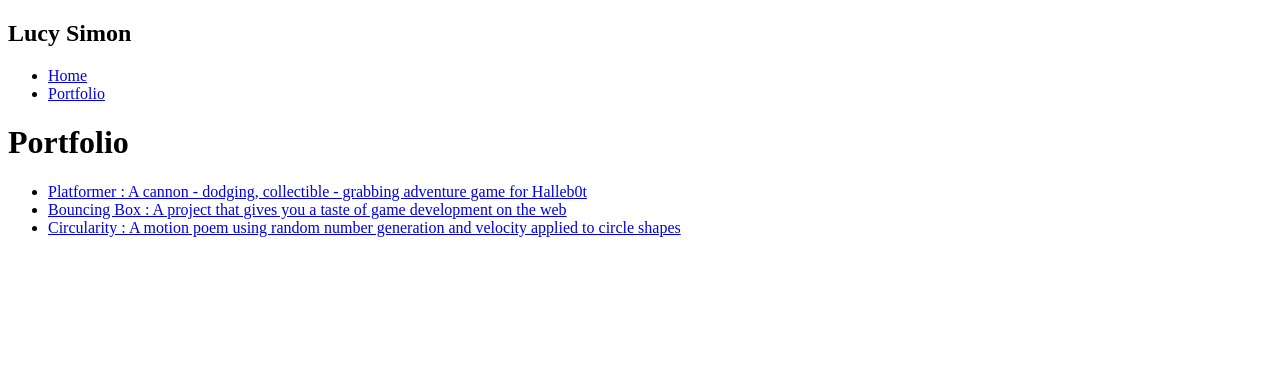
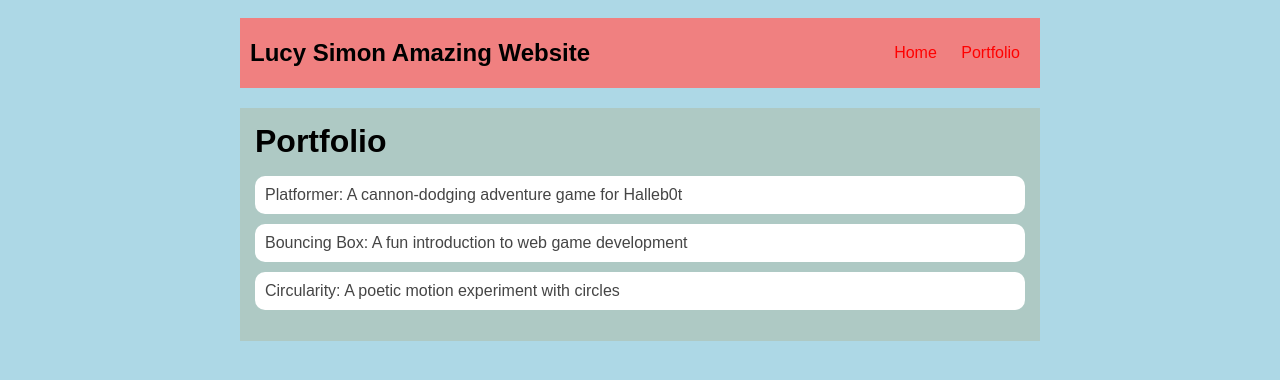
Before and after one commit to LucySimon8309939/LucySimon8309939.github.io, a plain HTML site: page portfolio.html in a window 1280 px wide. Drawn offline with Linux system fonts and the light colour scheme.

Commit message:
10/8 update

```diff
--- a/portfolio.html
+++ b/portfolio.html
@@ -1,29 +1,40 @@
-<!DOCTYPE HTML>
+<!DOCTYPE html>
 <html>
-    <head> <title>Lucy Simon's Computer Science Website</title>
-      <link rel="stylesheet" href="style.css">
+  <head>
+     <title> Lucy Simon Computer Science Website</title>
+     <link rel="stylesheet" href="style.css" />
   </head>
 
+
   <body>
+    <!-- All content goes here -->
     <div id="all-contents">
        <nav>
-          <h1>Lucy Simon</h1>
+        <h1> Lucy Simon Amazing Website</h1>
           <ul id="nav-ul">
             <li class="nav-li">
-               <a class="nav-a" href="index.html">Home</a>
+  <a href="index.html">Home</a>
 </li>
 <li class="nav-li">
-               <a class="nav-a" href="portfolio.html">Portfolio</a>
+  <a href="portfolio.html">Portfolio</a>
 </li>
 </ul>
   </nav>
+
+
   <main>
   <div class="content">
     <h1>Portfolio</h1>
     <ul id="portfolio">
-              <li><a href="projects/platformer/">Platformer : A cannon - dodging, collectible - grabbing adventure game for Halleb0t</a></li>
-              <li><a href="projects/bouncing-box/">Bouncing Box : A project that gives you a taste of game development on the web </a></li>
-              <li><a href="projects/circularity/">Circularity : A motion poem using random number generation and velocity applied to circle shapes</a></li>
+<li>
+  <a href="fsd-projects/platformer/">Platformer: A cannon-dodging adventure game for Halleb0t</a>
+</li>
+<li>
+  <a href="fsd-projects/bouncing-box/">Bouncing Box: A fun introduction to web game development</a>
+</li>
+<li>
+  <a href="fsd-projects/circularity/">Circularity: A poetic motion experiment with circles</a>
+</li>
     </ul>
   </div>
   </main>
--- a/style.css
+++ b/style.css
@@ -0,0 +1,91 @@
+
+   body {
+       background: lightblue;
+       color: navy;
+       padding: 10px;
+       font-family: arial;
+   }
+   #all-contents {
+     max-width: 800px;
+       margin: auto;
+   }
+
+   /* navigation menu */
+   nav {
+       background: lightcoral;
+      margin: 0 auto;
+     margin-bottom: 20px;
+       display: flex;
+       padding: 10px;
+   }
+   h1 {
+       display: flex;
+       align-items: center;
+       color: black;
+       flex: 1;
+       margin: 0;
+   }
+   #nav-ul {
+       list-style-image: none;
+   }
+   .nav-li {
+       display: inline-block;
+
+       padding: 0 10px;
+   }
+   a {
+       text-decoration: none;
+       color: red
+   }
+
+   /* main container area beneath menu */
+   main {
+       background:  rgb(174, 201, 196);
+       display: flex;
+   }
+   .sidebar {
+       margin-right: 25px;
+       padding: 10px;
+   }
+   .sidebar-img {
+       width: 200px;
+   }
+   .content {
+       flex: 1;
+       padding: 15px;
+   }
+
+   /* portfolio styles */
+   #interests {
+       border: 3px gray solid;
+       padding: 8px;
+   }
+   h2, h3 {
+       margin: 0px;
+   }
+
+/* portfolio styles */
+         .content h1 {
+             color: black;
+         }
+
+         #portfolio {
+             list-style-type: none;
+             padding-left: 0;
+         }
+
+         #portfolio li {
+             background: #fff;
+             padding: 10px;
+             border-radius: 10px;
+             margin-bottom: 10px;
+         }
+
+         #portfolio li:hover {
+             background: #eee;
+         }
+
+         #portfolio a {
+             text-decoration: none;
+             color: #454545;
+         }
```
Lines whose indentation alone changed are shown as unchanged.
